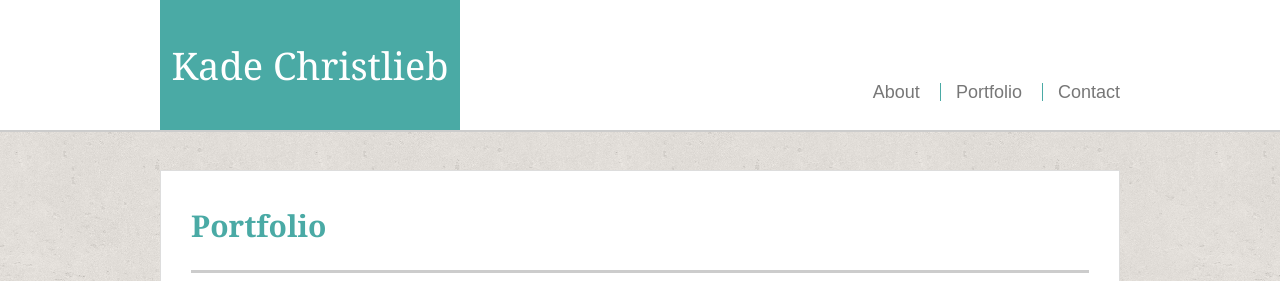
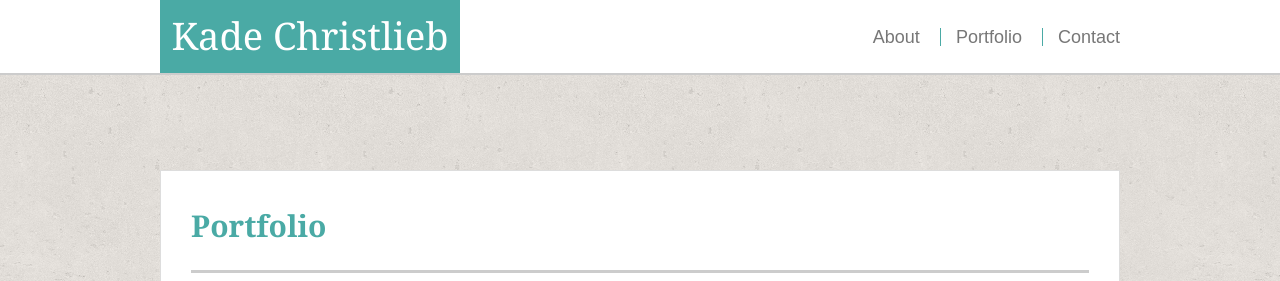
Before and after one commit to KChristlieb/Basic-Portfolio, a plain HTML site: page portfolio.html in a window 1280 px wide. Shown: the top 281 px of the page. Drawn offline with Linux system fonts and the light colour scheme.

Commit message:
added hangman game and updated nav bar spacing for better visuals

```diff
--- a/assets/css/style.css
+++ b/assets/css/style.css
@@ -47,16 +47,17 @@ h2 {
     border-bottom: 2px solid #cccccc;
     position: fixed;
     width: 100%;
+    height: 75px;
 }
 
 #name {
     width: 300px;
-    height: 130px;
+    height: 73px;
     background-color: #4aaaa5;
     float: left;
     font-family: Georgia, 'Times New Roman', Times, serif;
     text-align: center;
-    line-height: 130px;
+    line-height: 70px;
     color: #ffffff;
     font-weight: 700px;
     font-size: 38px;
@@ -69,7 +70,7 @@ h2 {
 
 nav {
     float: right;
-    margin-top: 75px;
+    margin-top: 20px;
 }
 
 nav a {
--- a/portfolio.html
+++ b/portfolio.html
@@ -31,7 +31,7 @@
                 <div class="projects">
                         <img src="assets/images/stock-1.jpg" class="page-image" alt="Hangman">
 
-                        <a href="#"><h3>Hangman</h3></a>
+                        <a href="https://kchristlieb.github.io/Word-Guess-Game/" target="_blank"><h3>Hangman</h3></a>
                 </div>
                 <div class="projects">
                         <img src="assets/images/stock-2.jpg" class="page-image" alt="RPG Game">
```
Also changed, not shown: index.html (+13 -3 lines).
